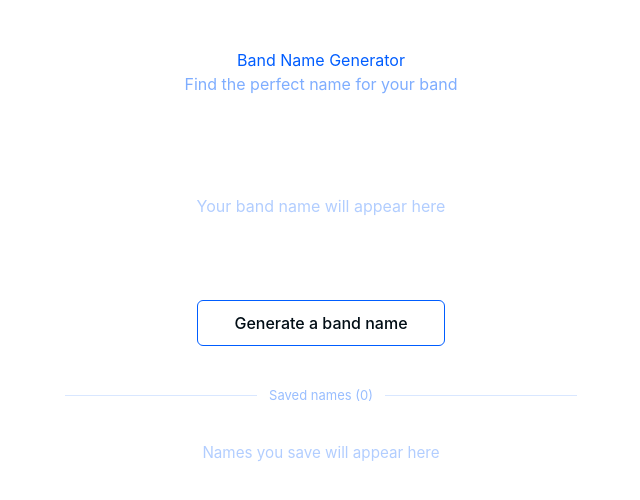
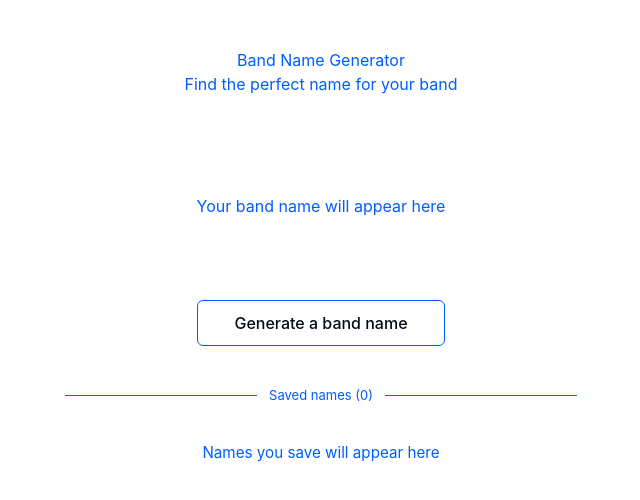
Before and after one commit to psawce/band-name-generator, a Next.js app: page / in a window 1280 px wide. Shown: the top 500 px of the page, without its empty margins (319-959 px from the left). Built offline with nearby package versions, Linux system fonts and the light colour scheme.

Commit message:
Update globals.css

```diff
--- a/app/globals.css
+++ b/app/globals.css
@@ -17,7 +17,6 @@ h1 {
   margin-bottom: 8px;
 }
 
-/* Layout */
 .page {
   min-height: 100vh;
   background: #ffffff;
@@ -29,7 +28,6 @@ h1 {
   padding: 3rem 1.5rem;
 }
 
-/* Header */
 .header {
   text-align: center;
   margin-bottom: 2.5rem;
@@ -38,10 +36,8 @@ h1 {
 .subtitle {
   font-size: 1rem;
   color: #005dff;
-  opacity: 0.5;
 }
 
-/* Name area */
 .name-area {
   min-height: 140px;
   display: flex;
@@ -61,11 +57,9 @@ h1 {
 
 .placeholder {
   color: #005dff;
-  opacity: 0.3;
   font-size: 1rem;
 }
 
-/* Buttons */
 .btn-row {
   display: flex;
   gap: 10px;
@@ -116,21 +110,19 @@ h1 {
   font-size: 0.875rem;
   cursor: pointer;
   font-family: inherit;
-  opacity: 0.4;
 }
 
 .btn-remove:hover {
-  opacity: 1;
+  background: #005dff;
+  color: #ffffff;
 }
 
-/* Generate button row */
 .generate-wrap {
   display: flex;
   justify-content: center;
   margin-bottom: 2.5rem;
 }
 
-/* Divider */
 .divider-wrap {
   display: flex;
   align-items: center;
@@ -142,28 +134,23 @@ h1 {
   flex: 1;
   height: 1px;
   background: #005dff;
-  opacity: 0.15;
 }
 
 .divider-text {
   font-size: 13px;
   color: #005dff;
-  opacity: 0.4;
   white-space: nowrap;
 }
 
-/* Empty state */
 .empty-text {
   text-align: center;
   color: #005dff;
-  opacity: 0.3;
   padding: 1rem 0;
   font-size: 0.95rem;
 }
 
-/* Saved items */
 .saved-item {
-  border: 1px solid #005dff;
+  border: 1.5px solid #005dff;
   border-radius: 8px;
   padding: 12px 16px;
   display: flex;
@@ -182,7 +169,6 @@ h1 {
   gap: 8px;
 }
 
-/* Share list row */
 .share-list-wrap {
   display: flex;
   justify-content: flex-end;
@@ -190,7 +176,6 @@ h1 {
   position: relative;
 }
 
-/* Dropdown */
 .dropdown-wrap {
   position: relative;
   display: inline-block;
@@ -201,13 +186,13 @@ h1 {
   right: 0;
   top: 110%;
   background: #ffffff;
-  border: 1px solid #005dff;
+  border: 1.5px solid #005dff;
   border-radius: 8px;
   padding: 6px 0;
   min-width: 180px;
   z-index: 50;
   list-style: none;
-  box-shadow: 0 4px 16px rgba(0, 93, 255, 0.10);
+  box-shadow: 0 4px 16px rgba(0, 93, 255, 0.15);
 }
 
 .dropdown-item {
@@ -230,12 +215,10 @@ h1 {
 }
 
 .dropdown-divider {
-  border-top: 1px solid #005dff;
-  opacity: 0.15;
+  border-top: 1.5px solid #005dff;
   margin: 4px 0;
 }
 
-/* Toast */
 .toast {
   position: fixed;
   bottom: 24px;
@@ -250,7 +233,6 @@ h1 {
   z-index: 100;
 }
 
-/* Fade transition */
 .fade {
   transition: opacity 0.35s ease;
 }
```
